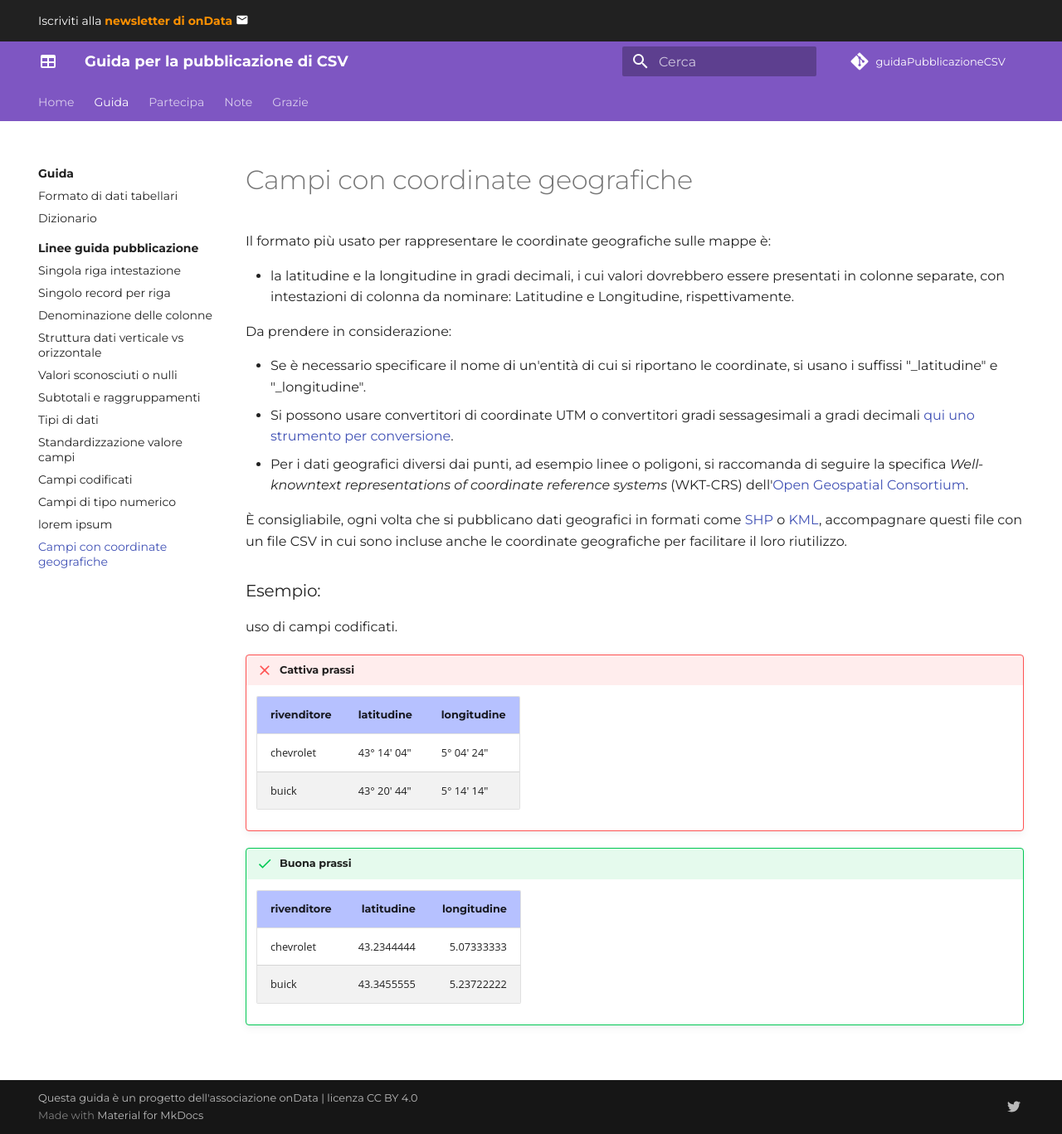
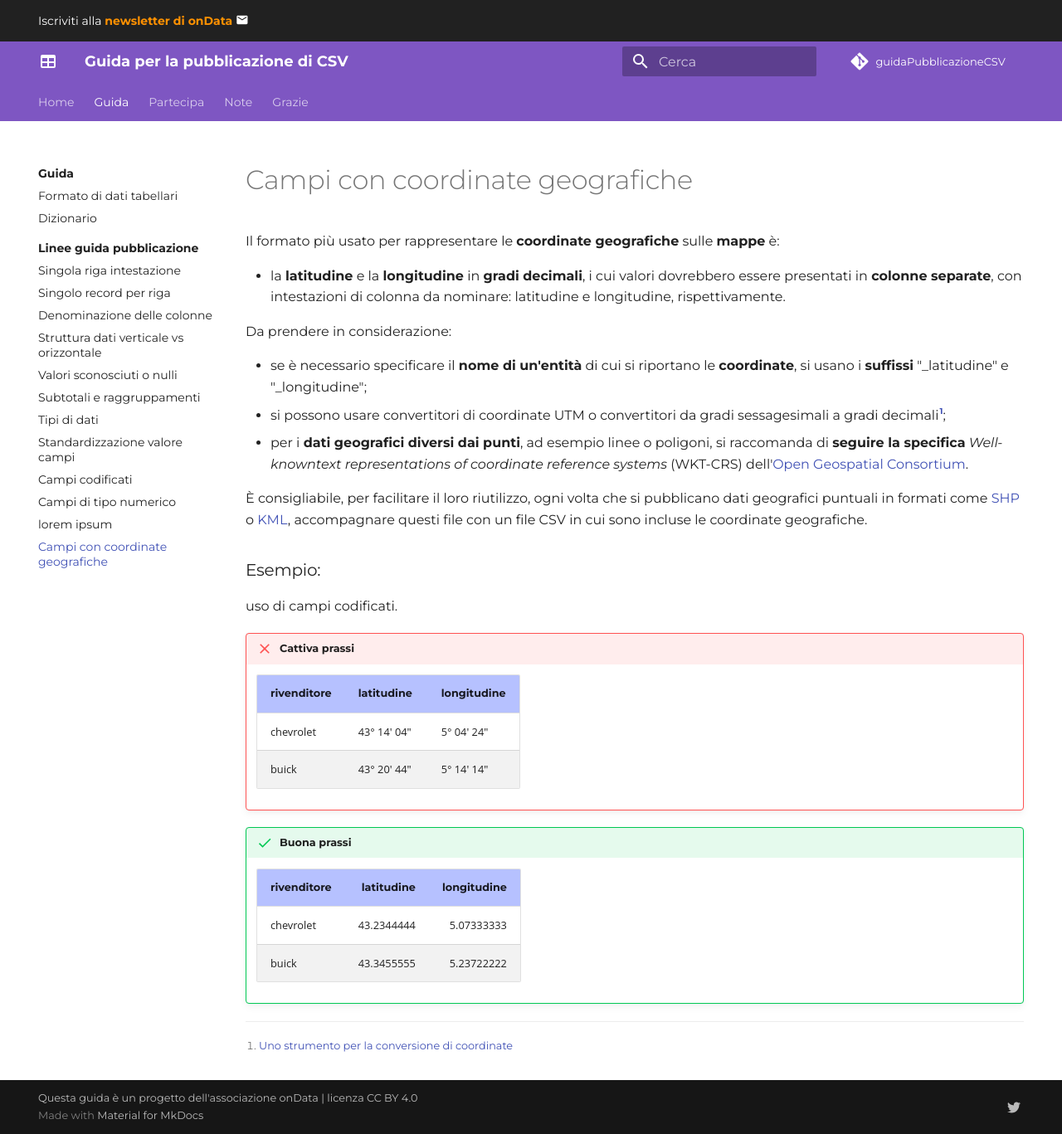
Before and after one commit to ondata/guidaPraticaPubblicazioneCSV, an MkDocs documentation site: the page built from docs/guida/linee_guida_pubblicazione/P15_campi_con_coordinate_geografiche.md, in a window 1280 px wide and 1367 px high. Shown: the whole window at 83% size. Built offline with MkDocs 1.6.1 and Material for MkDocs 9.7.7, drawn with Linux system fonts in a browser that asks for light colours; comment, search, counter and statistics services are not loaded.

Commit message:
piccole modifiche

```diff
--- a/docs/guida/linee_guida_pubblicazione/P15_campi_con_coordinate_geografiche.md
+++ b/docs/guida/linee_guida_pubblicazione/P15_campi_con_coordinate_geografiche.md
@@ -6,17 +6,19 @@ hide:
 
 # Campi con coordinate geografiche
 
-Il formato più usato per rappresentare le coordinate geografiche sulle mappe è:
+Il formato più usato per rappresentare le **coordinate geografiche** sulle **mappe** è:
 
-  - la latitudine e la longitudine in gradi decimali, i cui valori dovrebbero essere presentati in colonne separate, con intestazioni di colonna da nominare: Latitudine e Longitudine, rispettivamente.
+  - la **latitudine** e la **longitudine** in **gradi decimali**, i cui valori dovrebbero essere presentati in **colonne separate**, con intestazioni di colonna da nominare: latitudine e longitudine, rispettivamente.
 
 Da prendere in considerazione:
 
-  - Se è necessario specificare il nome di un'entità di cui si riportano le coordinate, si usano i suffissi "\_latitudine" e "\_longitudine".
-  - Si possono usare convertitori di coordinate UTM o convertitori gradi sessagesimali a gradi decimali [qui uno strumento per conversione](https://www.latlong.net/degrees-minutes-seconds-to-decimal-degrees).
-  - Per i dati geografici diversi dai punti, ad esempio linee o poligoni, si raccomanda di seguire la specifica *Well-knowntext representations of coordinate reference systems* (WKT-CRS) dell'[Open Geospatial Consortium](https://www.opengeospatial.org/standards/wkt-crs).
+  - se è necessario specificare il **nome di un'entità** di cui si riportano le **coordinate**, si usano i **suffissi** "\_latitudine" e "\_longitudine";
+  - si possono usare convertitori di coordinate UTM o convertitori da gradi sessagesimali a gradi decimali[^1];
+  - per i **dati geografici diversi dai punti**, ad esempio linee o poligoni, si raccomanda di **seguire la specifica** *Well-knowntext representations of coordinate reference systems* (WKT-CRS) dell'[Open Geospatial Consortium](https://www.opengeospatial.org/standards/wkt-crs).
 
-È consigliabile, ogni volta che si pubblicano dati geografici in formati come [SHP](https://es.wikipedia.org/wiki/Shapefile) o [KML](https://es.wikipedia.org/wiki/KML), accompagnare questi file con un file CSV in cui sono incluse anche le coordinate geografiche per facilitare il loro riutilizzo.
+È consigliabile, per facilitare il loro riutilizzo, ogni volta che si pubblicano dati geografici puntuali in formati come [SHP](https://es.wikipedia.org/wiki/Shapefile) o [KML](https://es.wikipedia.org/wiki/KML), accompagnare questi file con un file CSV in cui sono incluse le coordinate geografiche.
+
+[^1]: [Uno strumento per la conversione di coordinate](https://www.latlong.net/degrees-minutes-seconds-to-decimal-degrees)
 
 ### Esempio:
 uso di campi codificati.
```
